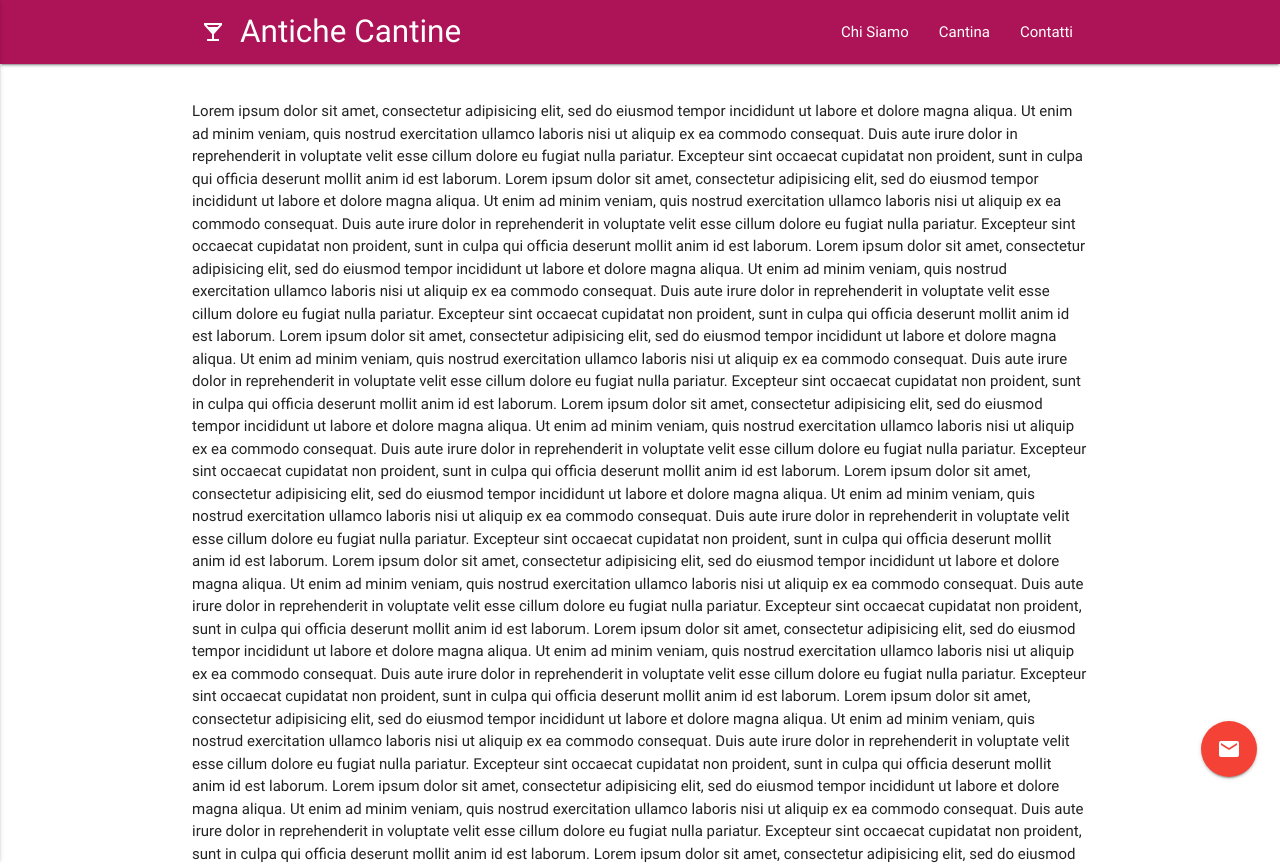
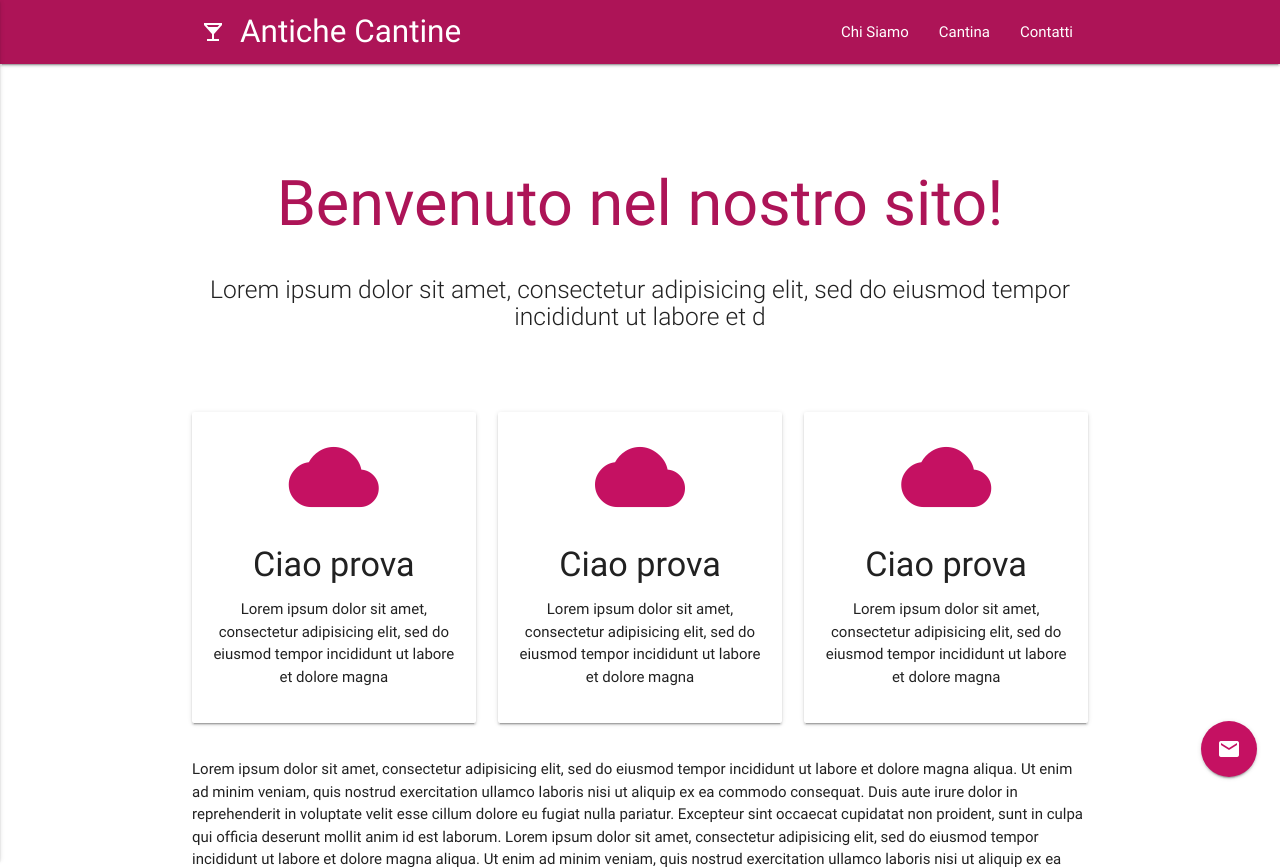
Before and after one commit to Archetipo95/Material.Design.Site, a plain HTML site: page index.html in a window 1280 px wide. Shown: the top 867 px of the page. Drawn offline with nearby package versions, Linux system fonts and the light colour scheme.

Commit message:
Per oggi basta

```diff
--- a/css/custom.css
+++ b/css/custom.css
@@ -101,7 +101,7 @@ body {
 }
 
 ::-webkit-scrollbar-thumb {
-    background-color: #1976d2;
+    background-color: #880e4f;
     border-radius: 5px;
 }
 
@@ -113,3 +113,19 @@ body {
 ::-webkit-scrollbar-corner {
     background-color: transparent;
 }
+
+a:link {
+    text-decoration: none;
+}
+
+a:visited {
+    text-decoration: none;
+}
+
+a:hover {
+    text-decoration: none;
+}
+
+a:active {
+    text-decoration: none;
+}
--- a/index.html
+++ b/index.html
@@ -29,6 +29,7 @@
 </head>
 
 <body>
+    <header>
         <nav class="nav-fixed pink darken-3">
             <div class="nav-wrapper container">
                 <a href="#" data-activates="slide-out" class="button-collapse"><i class="material-icons">menu</i></a>
@@ -59,54 +60,99 @@
             <li><a class="subheader">Subheader</a></li>
             <li><a class="waves-effect" href="#!">Third Link With Waves</a></li>
         </ul>
+    </header>
+    <main>
+        <div class="section no-pad-bot" id="index-banner">
+            <div class="container">
+                <br>
+                <h1 class="header center pink-text text-darken-3">Benvenuto nel nostro sito!</h1>
+                <div class="row center">
+                    <h5 class="header center col s12 light">
+                    Lorem ipsum dolor sit amet, consectetur adipisicing elit, sed do eiusmod tempor incididunt ut labore et d
+                </h5>
+                </div>
+                <br>
+                <br>
+
+            </div>
+        </div>
 
         <div class="container">
 
+            <div class="row">
+                <div class="col m4 s12 center">
+                    <div class="card-panel hoverable">
+                        <i class="large material-icons pink-text text-accent-4">cloud</i>
+                        <h4>Ciao prova</h4>
+                        <p>
+                            <p>Lorem ipsum dolor sit amet, consectetur adipisicing elit, sed do eiusmod tempor incididunt ut labore et dolore magna</p>
+                    </div>
+                </div>
+                <div class="col m4 s12 center">
+                    <div class="card-panel hoverable">
+                        <i class="large material-icons pink-text text-accent-4">cloud</i>
+                        <h4>Ciao prova</h4>
+                        <p>
+                            <p>Lorem ipsum dolor sit amet, consectetur adipisicing elit, sed do eiusmod tempor incididunt ut labore et dolore magna</p>
+                    </div>
+                </div>
+                <div class="col m4 s12 center">
+                    <div class="card-panel hoverable">
+                        <i class="large material-icons pink-text text-accent-4">cloud</i>
+                        <h4>Ciao prova</h4>
+                        <p>
+                            <p>Lorem ipsum dolor sit amet, consectetur adipisicing elit, sed do eiusmod tempor incididunt ut labore et dolore magna</p>
+                    </div>
+                </div>
+            </div>
 
 
             Lorem ipsum dolor sit amet, consectetur adipisicing elit, sed do eiusmod tempor incididunt ut labore et dolore magna aliqua. Ut enim ad minim veniam, quis nostrud exercitation ullamco laboris nisi ut aliquip ex ea commodo consequat. Duis aute irure dolor
             in reprehenderit in voluptate velit esse cillum dolore eu fugiat nulla pariatur. Excepteur sint occaecat cupidatat non proident, sunt in culpa qui officia deserunt mollit anim id est laborum. Lorem ipsum dolor sit amet, consectetur adipisicing
-        elit, sed do eiusmod tempor incididunt ut labore et dolore magna aliqua. Ut enim ad minim veniam, quis nostrud exercitation ullamco laboris nisi ut aliquip ex ea commodo consequat. Duis aute irure dolor in reprehenderit in voluptate velit esse
-        cillum dolore eu fugiat nulla pariatur. Excepteur sint occaecat cupidatat non proident, sunt in culpa qui officia deserunt mollit anim id est laborum. Lorem ipsum dolor sit amet, consectetur adipisicing elit, sed do eiusmod tempor incididunt ut
-        labore et dolore magna aliqua. Ut enim ad minim veniam, quis nostrud exercitation ullamco laboris nisi ut aliquip ex ea commodo consequat. Duis aute irure dolor in reprehenderit in voluptate velit esse cillum dolore eu fugiat nulla pariatur. Excepteur
+            elit, sed do eiusmod tempor incididunt ut labore et dolore magna aliqua. Ut enim ad minim veniam, quis nostrud exercitation ullamco laboris nisi ut aliquip ex ea commodo consequat. Duis aute irure dolor in reprehenderit in voluptate velit
+            esse cillum dolore eu fugiat nulla pariatur. Excepteur sint occaecat cupidatat non proident, sunt in culpa qui officia deserunt mollit anim id est laborum. Lorem ipsum dolor sit amet, consectetur adipisicing elit, sed do eiusmod tempor incididunt
+            ut labore et dolore magna aliqua. Ut enim ad minim veniam, quis nostrud exercitation ullamco laboris nisi ut aliquip ex ea commodo consequat. Duis aute irure dolor in reprehenderit in voluptate velit esse cillum dolore eu fugiat nulla pariatur.
+            Excepteur sint occaecat cupidatat non proident, sunt in culpa qui officia deserunt mollit anim id est laborum. Lorem ipsum dolor sit amet, consectetur adipisicing elit, sed do eiusmod tempor incididunt ut labore et dolore magna aliqua. Ut
+            enim ad minim veniam, quis nostrud exercitation ullamco laboris nisi ut aliquip ex ea commodo consequat. Duis aute irure dolor in reprehenderit in voluptate velit esse cillum dolore eu fugiat nulla pariatur. Excepteur sint occaecat cupidatat
+            non proident, sunt in culpa qui officia deserunt mollit anim id est laborum. Lorem ipsum dolor sit amet, consectetur adipisicing elit, sed do eiusmod tempor incididunt ut labore et dolore magna aliqua. Ut enim ad minim veniam, quis nostrud
+            exercitation ullamco laboris nisi ut aliquip ex ea commodo consequat. Duis aute irure dolor in reprehenderit in voluptate velit esse cillum dolore eu fugiat nulla pariatur. Excepteur sint occaecat cupidatat non proident, sunt in culpa qui
+            officia deserunt mollit anim id est laborum. Lorem ipsum dolor sit amet, consectetur adipisicing elit, sed do eiusmod tempor incididunt ut labore et dolore magna aliqua. Ut enim ad minim veniam, quis nostrud exercitation ullamco laboris nisi
+            ut aliquip ex ea commodo consequat. Duis aute irure dolor in reprehenderit in voluptate velit esse cillum dolore eu fugiat nulla pariatur. Excepteur sint occaecat cupidatat non proident, sunt in culpa qui officia deserunt mollit anim id est
+            laborum. Lorem ipsum dolor sit amet, consectetur adipisicing elit, sed do eiusmod tempor incididunt ut labore et dolore magna aliqua. Ut enim ad minim veniam, quis nostrud exercitation ullamco laboris nisi ut aliquip ex ea commodo consequat.
+            Duis aute irure dolor in reprehenderit in voluptate velit esse cillum dolore eu fugiat nulla pariatur. Excepteur sint occaecat cupidatat non proident, sunt in culpa qui officia deserunt mollit anim id est laborum. Lorem ipsum dolor sit amet,
+            consectetur adipisicing elit, sed do eiusmod tempor incididunt ut labore et dolore magna aliqua. Ut enim ad minim veniam, quis nostrud exercitation ullamco laboris nisi ut aliquip ex ea commodo consequat. Duis aute irure dolor in reprehenderit
+            in voluptate velit esse cillum dolore eu fugiat nulla pariatur. Excepteur sint occaecat cupidatat non proident, sunt in culpa qui officia deserunt mollit anim id est laborum. Lorem ipsum dolor sit amet, consectetur adipisicing elit, sed do
+            eiusmod tempor incididunt ut labore et dolore magna aliqua. Ut enim ad minim veniam, quis nostrud exercitation ullamco laboris nisi ut aliquip ex ea commodo consequat. Duis aute irure dolor in reprehenderit in voluptate velit esse cillum dolore
+            eu fugiat nulla pariatur. Excepteur sint occaecat cupidatat non proident, sunt in culpa qui officia deserunt mollit anim id est laborum. Lorem ipsum dolor sit amet, consectetur adipisicing elit, sed do eiusmod tempor incididunt ut labore et
+            dolore magna aliqua. Ut enim ad minim veniam, quis nostrud exercitation ullamco laboris nisi ut aliquip ex ea commodo consequat. Duis aute irure dolor in reprehenderit in voluptate velit esse cillum dolore eu fugiat nulla pariatur. Excepteur
             sint occaecat cupidatat non proident, sunt in culpa qui officia deserunt mollit anim id est laborum. Lorem ipsum dolor sit amet, consectetur adipisicing elit, sed do eiusmod tempor incididunt ut labore et dolore magna aliqua. Ut enim ad minim
-        veniam, quis nostrud exercitation ullamco laboris nisi ut aliquip ex ea commodo consequat. Duis aute irure dolor in reprehenderit in voluptate velit esse cillum dolore eu fugiat nulla pariatur. Excepteur sint occaecat cupidatat non proident, sunt
-        in culpa qui officia deserunt mollit anim id est laborum. Lorem ipsum dolor sit amet, consectetur adipisicing elit, sed do eiusmod tempor incididunt ut labore et dolore magna aliqua. Ut enim ad minim veniam, quis nostrud exercitation ullamco laboris
-        nisi ut aliquip ex ea commodo consequat. Duis aute irure dolor in reprehenderit in voluptate velit esse cillum dolore eu fugiat nulla pariatur. Excepteur sint occaecat cupidatat non proident, sunt in culpa qui officia deserunt mollit anim id est
-        laborum. Lorem ipsum dolor sit amet, consectetur adipisicing elit, sed do eiusmod tempor incididunt ut labore et dolore magna aliqua. Ut enim ad minim veniam, quis nostrud exercitation ullamco laboris nisi ut aliquip ex ea commodo consequat. Duis
-        aute irure dolor in reprehenderit in voluptate velit esse cillum dolore eu fugiat nulla pariatur. Excepteur sint occaecat cupidatat non proident, sunt in culpa qui officia deserunt mollit anim id est laborum. Lorem ipsum dolor sit amet, consectetur
-        adipisicing elit, sed do eiusmod tempor incididunt ut labore et dolore magna aliqua. Ut enim ad minim veniam, quis nostrud exercitation ullamco laboris nisi ut aliquip ex ea commodo consequat. Duis aute irure dolor in reprehenderit in voluptate
-        velit esse cillum dolore eu fugiat nulla pariatur. Excepteur sint occaecat cupidatat non proident, sunt in culpa qui officia deserunt mollit anim id est laborum. Lorem ipsum dolor sit amet, consectetur adipisicing elit, sed do eiusmod tempor incididunt
+            veniam, quis nostrud exercitation ullamco laboris nisi ut aliquip ex ea commodo consequat. Duis aute irure dolor in reprehenderit in voluptate velit esse cillum dolore eu fugiat nulla pariatur. Excepteur sint occaecat cupidatat non proident,
+            sunt in culpa qui officia deserunt mollit anim id est laborum. Lorem ipsum dolor sit amet, consectetur adipisicing elit, sed do eiusmod tempor incididunt ut labore et dolore magna aliqua. Ut enim ad minim veniam, quis nostrud exercitation
+            ullamco laboris nisi ut aliquip ex ea commodo consequat. Duis aute irure dolor in reprehenderit in voluptate velit esse cillum dolore eu fugiat nulla pariatur. Excepteur sint occaecat cupidatat non proident, sunt in culpa qui officia deserunt
+            mollit anim id est laborum. Lorem ipsum dolor sit amet, consectetur adipisicing elit, sed do eiusmod tempor incididunt ut labore et dolore magna aliqua. Ut enim ad minim veniam, quis nostrud exercitation ullamco laboris nisi ut aliquip ex
+            ea commodo consequat. Duis aute irure dolor in reprehenderit in voluptate velit esse cillum dolore eu fugiat nulla pariatur. Excepteur sint occaecat cupidatat non proident, sunt in culpa qui officia deserunt mollit anim id est laborum. Lorem
+            ipsum dolor sit amet, consectetur adipisicing elit, sed do eiusmod tempor incididunt ut labore et dolore magna aliqua. Ut enim ad minim veniam, quis nostrud exercitation ullamco laboris nisi ut aliquip ex ea commodo consequat. Duis aute irure
+            dolor in reprehenderit in voluptate velit esse cillum dolore eu fugiat nulla pariatur. Excepteur sint occaecat cupidatat non proident, sunt in culpa qui officia deserunt mollit anim id est laborum. Lorem ipsum dolor sit amet, consectetur adipisicing
+            elit, sed do eiusmod tempor incididunt ut labore et dolore magna aliqua. Ut enim ad minim veniam, quis nostrud exercitation ullamco laboris nisi ut aliquip ex ea commodo consequat. Duis aute irure dolor in reprehenderit in voluptate velit
+            esse cillum dolore eu fugiat nulla pariatur. Excepteur sint occaecat cupidatat non proident, sunt in culpa qui officia deserunt mollit anim id est laborum. Lorem ipsum dolor sit amet, consectetur adipisicing elit, sed do eiusmod tempor incididunt
             ut labore et dolore magna aliqua. Ut enim ad minim veniam, quis nostrud exercitation ullamco laboris nisi ut aliquip ex ea commodo consequat. Duis aute irure dolor in reprehenderit in voluptate velit esse cillum dolore eu fugiat nulla pariatur.
-        Excepteur sint occaecat cupidatat non proident, sunt in culpa qui officia deserunt mollit anim id est laborum. Lorem ipsum dolor sit amet, consectetur adipisicing elit, sed do eiusmod tempor incididunt ut labore et dolore magna aliqua. Ut enim
-        ad minim veniam, quis nostrud exercitation ullamco laboris nisi ut aliquip ex ea commodo consequat. Duis aute irure dolor in reprehenderit in voluptate velit esse cillum dolore eu fugiat nulla pariatur. Excepteur sint occaecat cupidatat non proident,
-        sunt in culpa qui officia deserunt mollit anim id est laborum. Lorem ipsum dolor sit amet, consectetur adipisicing elit, sed do eiusmod tempor incididunt ut labore et dolore magna aliqua. Ut enim ad minim veniam, quis nostrud exercitation ullamco
-        laboris nisi ut aliquip ex ea commodo consequat. Duis aute irure dolor in reprehenderit in voluptate velit esse cillum dolore eu fugiat nulla pariatur. Excepteur sint occaecat cupidatat non proident, sunt in culpa qui officia deserunt mollit anim
-        id est laborum. Lorem ipsum dolor sit amet, consectetur adipisicing elit, sed do eiusmod tempor incididunt ut labore et dolore magna aliqua. Ut enim ad minim veniam, quis nostrud exercitation ullamco laboris nisi ut aliquip ex ea commodo consequat.
-        Duis aute irure dolor in reprehenderit in voluptate velit esse cillum dolore eu fugiat nulla pariatur. Excepteur sint occaecat cupidatat non proident, sunt in culpa qui officia deserunt mollit anim id est laborum. Lorem ipsum dolor sit amet, consectetur
-        adipisicing elit, sed do eiusmod tempor incididunt ut labore et dolore magna aliqua. Ut enim ad minim veniam, quis nostrud exercitation ullamco laboris nisi ut aliquip ex ea commodo consequat. Duis aute irure dolor in reprehenderit in voluptate
-        velit esse cillum dolore eu fugiat nulla pariatur. Excepteur sint occaecat cupidatat non proident, sunt in culpa qui officia deserunt mollit anim id est laborum. Lorem ipsum dolor sit amet, consectetur adipisicing elit, sed do eiusmod tempor incididunt
-        ut labore et dolore magna aliqua. Ut enim ad minim veniam, quis nostrud exercitation ullamco laboris nisi ut aliquip ex ea commodo consequat. Duis aute irure dolor in reprehenderit in voluptate velit esse cillum dolore eu fugiat nulla pariatur.
-        Excepteur sint occaecat cupidatat non proident, sunt in culpa qui officia deserunt mollit anim id est laborum. Lorem ipsum dolor sit amet, consectetur adipisicing elit, sed do eiusmod tempor incididunt ut labore et dolore magna aliqua. Ut enim
-        ad minim veniam, quis nostrud exercitation ullamco laboris nisi ut aliquip ex ea commodo consequat. Duis aute irure dolor in reprehenderit in voluptate velit esse cillum dolore eu fugiat nulla pariatur. Excepteur sint occaecat cupidatat non proident,
-        sunt in culpa qui officia deserunt mollit anim id est laborum. Lorem ipsum dolor sit amet, consectetur adipisicing elit, sed do eiusmod tempor incididunt ut labore et dolore magna aliqua. Ut enim ad minim veniam, quis nostrud exercitation ullamco
-        laboris nisi ut aliquip ex ea commodo consequat. Duis aute irure dolor in reprehenderit in voluptate velit esse cillum dolore eu fugiat nulla pariatur. Excepteur sint occaecat cupidatat non proident, sunt in culpa qui officia deserunt mollit anim
-        id est laborum. Lorem ipsum dolor sit amet, consectetur adipisicing elit, sed do eiusmod tempor incididunt ut labore et dolore magna aliqua. Ut enim ad minim veniam, quis nostrud exercitation ullamco laboris nisi ut aliquip ex ea commodo consequat.
-        Duis aute irure dolor in reprehenderit in voluptate velit esse cillum dolore eu fugiat nulla pariatur. Excepteur sint occaecat cupidatat non proident, sunt in culpa qui officia deserunt mollit anim id est laborum. Lorem ipsum dolor sit amet, consectetur
-        adipisicing elit, sed do eiusmod tempor incididunt ut labore et dolore magna aliqua. Ut enim ad minim veniam, quis nostrud exercitation ullamco laboris nisi ut aliquip ex ea commodo consequat. Duis aute irure dolor in reprehenderit in voluptate
-        velit esse cillum dolore eu fugiat nulla pariatur. Excepteur sint occaecat cupidatat non proident, sunt in culpa qui officia deserunt mollit anim id est laborum. Lorem ipsum dolor sit amet, consectetur adipisicing elit, sed do eiusmod tempor incididunt
-        ut labore et dolore magna aliqua. Ut enim ad minim veniam, quis nostrud exercitation ullamco laboris nisi ut aliquip ex ea commodo consequat. Duis aute irure dolor in reprehenderit in voluptate velit esse cillum dolore eu fugiat nulla pariatur.
-        Excepteur sint occaecat cupidatat non proident, sunt in culpa qui officia deserunt mollit anim id est laborum.
+            Excepteur sint occaecat cupidatat non proident, sunt in culpa qui officia deserunt mollit anim id est laborum. Lorem ipsum dolor sit amet, consectetur adipisicing elit, sed do eiusmod tempor incididunt ut labore et dolore magna aliqua. Ut
+            enim ad minim veniam, quis nostrud exercitation ullamco laboris nisi ut aliquip ex ea commodo consequat. Duis aute irure dolor in reprehenderit in voluptate velit esse cillum dolore eu fugiat nulla pariatur. Excepteur sint occaecat cupidatat
+            non proident, sunt in culpa qui officia deserunt mollit anim id est laborum. Lorem ipsum dolor sit amet, consectetur adipisicing elit, sed do eiusmod tempor incididunt ut labore et dolore magna aliqua. Ut enim ad minim veniam, quis nostrud
+            exercitation ullamco laboris nisi ut aliquip ex ea commodo consequat. Duis aute irure dolor in reprehenderit in voluptate velit esse cillum dolore eu fugiat nulla pariatur. Excepteur sint occaecat cupidatat non proident, sunt in culpa qui
+            officia deserunt mollit anim id est laborum.
 
             <div class="fade">
                 <div class="fixed-action-btn">
-                <a href="mailto:tizio@gmail.com" class="btn-floating btn-large waves-effect waves-light red">
+                    <a href="mailto:martin.masevski@gmail.com" class="btn-floating btn-large waves-effect waves-light pink accent-4">
                         <i class="large material-icons">mail</i>
                     </a>
                 </div>
             </div>
 
         </div>
+
+    </main>
 
     <footer class="page-footer pink darken-3">
         <div class="container">
@@ -128,8 +174,8 @@
         </div>
         <div class="footer-copyright pink darken-4">
             <div class="container">
-                © 2016 Copyright Text
-                <a class="grey-text text-lighten-4 right" href="#!">More Links</a>
+                Made with <i class="tiny material-icons pink-text text-accent-4">favorite</i> by <a href="https://archetipo95.github.io" target="_blank">Masevski Martin</a> available on <a href="https://github.com/Archetipo95/Material.Design.Site" target="_blank">GitHub</a>
+                <span class="right">Copyright 2016 All rights reserved</span>
             </div>
         </div>
     </footer>
--- a/js/init.js
+++ b/js/init.js
@@ -12,5 +12,5 @@
 })(jQuery); // end of jQuery name space
 
 $(document).ready(function () {
-    Materialize.toast('Swipe right to open menu', 3000);
+    Materialize.toast('Swipe right to open menu', 2000);
 });
```
Also changed, not shown: images/favicon.png, 1 other file. Lines whose indentation alone changed are shown as unchanged.
